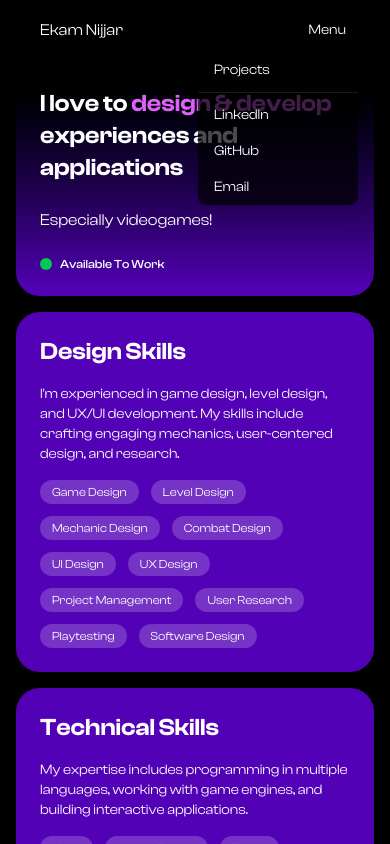
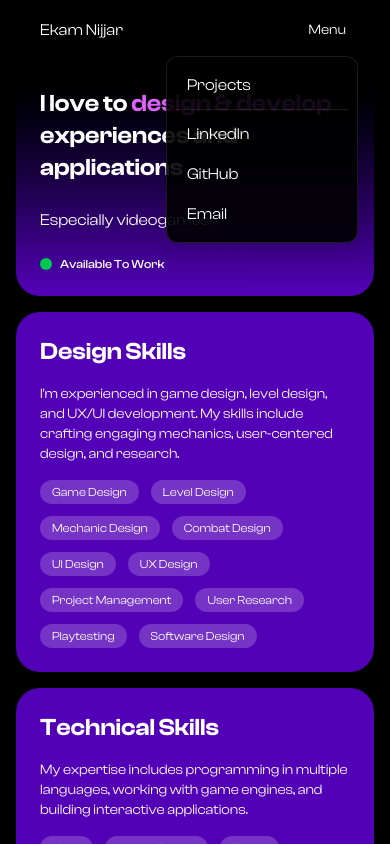
Before and after one commit to ekam-n/ekamn.com, a React (Vite) app: page / in a window 390 px wide. Both pictures are taken after a click on the button "Menu". Shown: the top 844 px of the page. Built offline with nearby package versions, Linux system fonts and the light colour scheme.

Commit message:
made menu dropdown and filters dropdown same style

```diff
--- a/src/components/header.tsx
+++ b/src/components/header.tsx
@@ -126,10 +126,14 @@ export default function Header() {
         </button>
 
         {mobileOpen && (
-          <div className="absolute right-0 top-full mt-1 w-40 bg-black/70 backdrop-blur-md rounded-lg shadow-lg">
+          <div
+            className="absolute right-0 top-full mt-2 w-48
+                      bg-black/90 text-white backdrop-blur-md
+                      border border-white/10 rounded-xl shadow-lg p-2 z-[60]"
+          >
             <Link
               to="/projects"
-              className="block px-4 py-2 text-sm text-left cursor-pointer hover:bg-black/60"
+              className="block rounded-lg px-3 py-2 text-left cursor-pointer hover:bg-white/10"
               onClick={() => setMobileOpen(false)}
             >
               Projects
@@ -141,7 +145,7 @@ export default function Header() {
                 href={href}
                 target="_blank"
                 rel="noopener noreferrer"
-                className="block px-4 py-2 text-sm text-left cursor-pointer hover:bg-black/60"
+                className="block rounded-lg px-3 py-2 text-left cursor-pointer hover:bg-white/10"
                 onClick={() => setMobileOpen(false)}
               >
                 {text}
--- a/src/components/projectsComponents/projectsSidebar.tsx
+++ b/src/components/projectsComponents/projectsSidebar.tsx
@@ -38,7 +38,7 @@ export default function ProjectsSidebar({ labels, selected, toggleLabel }: Props
               aria-haspopup="menu"
               aria-expanded={open}
               onClick={() => setOpen((v) => !v)}
-              className="rounded-xl px-3 py-2 bg-black/70 text-white backdrop-blur-md border border-white/10 hover:bg-black/60 transition text-[0.9rem]"
+              className="px-3 py-2 text-white text-sm"
             >
               Filters
             </button>
@@ -46,7 +46,7 @@ export default function ProjectsSidebar({ labels, selected, toggleLabel }: Props
             {open && (
               <div
                 role="menu"
-                className="absolute left-0 top-full mt-2 w-48 bg-black text-white backdrop-blur-md border border-white/10 rounded-xl shadow-lg p-2 z-[60]"
+                className="absolute left-0 top-full mt-2 w-48 bg-black/90 text-white backdrop-blur-md border border-white/10 rounded-xl shadow-lg p-2 z-[60]"
               >
                 <nav className="flex flex-col gap-2">
                   {labels.map((label) => {
@@ -56,20 +56,18 @@ export default function ProjectsSidebar({ labels, selected, toggleLabel }: Props
                         key={label}
                         type="button"
                         onClick={() => {
-                          toggleLabel(label);
-                          setOpen(false);
+                          toggleLabel(label); // keep dropdown open after toggling
                         }}
                         aria-pressed={isActive}
                         className={[
                           "w-full text-left rounded-lg px-3 py-2 transition",
                           "hover:bg-white/10",
-                          isActive
-                            ? "outline outline-2 outline-white"
-                            : "outline outline-2 outline-transparent",
+                          isActive ? "outline outline-2 outline-white" : "outline outline-2 outline-transparent",
                         ].join(" ")}
                       >
                         {label}
                       </button>
+
                     );
                   })}
                 </nav>
```
